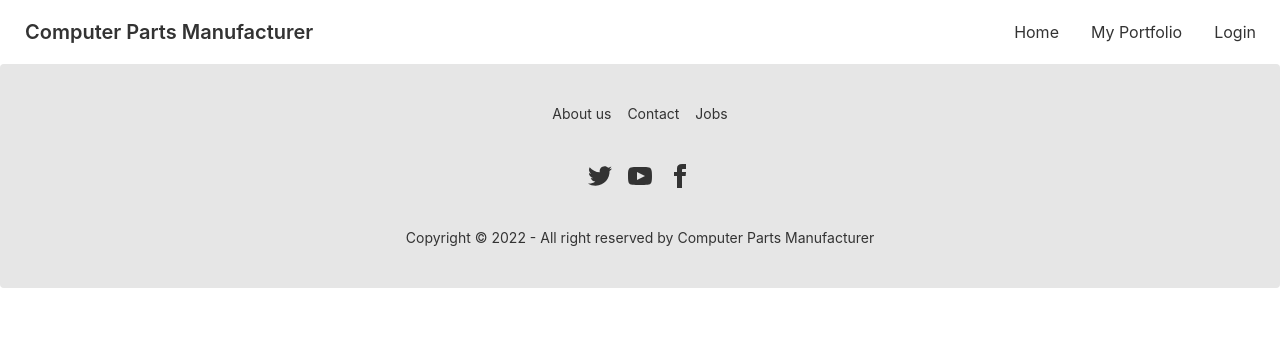
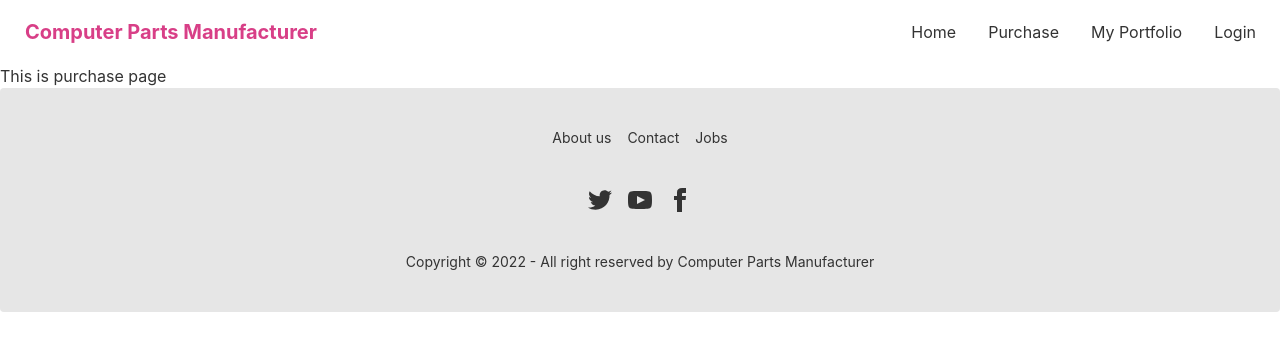
Before and after one commit to noormohammad20/computer_parts_manufacturer_website_client, a React (Create React App) app: page /purchase in a window 1280 px wide. Shown: the top 350 px of the page. Built offline with nearby package versions, Linux system fonts and the light colour scheme.

Commit message:
connect project to firebase and install firebase and react-firebase-hook and create env variable

```diff
--- a/package.json
+++ b/package.json
@@ -8,8 +8,10 @@
     "@testing-library/react": "^13.2.0",
     "@testing-library/user-event": "^13.5.0",
     "daisyui": "^2.15.0",
+    "firebase": "^9.8.1",
     "react": "^18.1.0",
     "react-dom": "^18.1.0",
+    "react-firebase-hooks": "^5.0.3",
     "react-router-dom": "^6.3.0",
     "react-scripts": "5.0.1",
     "web-vitals": "^2.1.4"
--- a/public/products.json
+++ b/public/products.json
@@ -29,7 +29,7 @@
         "description": " Silver Color, Speed Meets Style, Fly through file transfers, Stylish and tough, Password-protect files, With a durable metal case, the SanDisk Ultra Flair USB 3.0 flash drive is both sleek and ready to handle unexpected knocks.\r\n",
         "pricePerPice": 299,
         "minimumOrder": 200,
-        "availableQuantity": 2000
+        "availableQuantity": 1400
     },
     {
         "name": "Socket DDR3 Mainboard ",
--- a/src/App.js
+++ b/src/App.js
@@ -3,6 +3,7 @@ import './App.css'
 import About from './Pages/About/About'
 import Home from './Pages/Home/Home'
 import Login from './Pages/Login/Login'
+import Purchase from './Pages/Purchase/Purchase'
 import Footer from './Pages/Shared/Footer'
 import Navbar from './Pages/Shared/Navbar'
 
@@ -14,6 +15,7 @@ function App() {
         <Route path='/' element={<Home />} />
         <Route path='about' element={<About />} />
         <Route path='login' element={<Login />} />
+        <Route path='purchase' element={<Purchase />} />
       </Routes>
       <Footer />
     </div>
--- a/src/Pages/Home/ProductCards.js
+++ b/src/Pages/Home/ProductCards.js
@@ -1,4 +1,5 @@
 import React from 'react'
+import { Link } from 'react-router-dom'
 
 const ProductCards = ({ product }) => {
     const { name, image, description, pricePerPice, minimumOrder, availableQuantity } = product
@@ -14,7 +15,7 @@ const ProductCards = ({ product }) => {
                 <small className='font-bold '>Minimum Order: <span className='text-primary'> {minimumOrder}</span></small>
                 <small className='font-bold '>Available Quantity: <span className='text-primary '>{availableQuantity}</span></small>
                 <div class="card-actions">
-                    <button class="btn btn-primary">Place Order</button>
+                    <Link to='purchase' class="btn btn-primary">Place Order</Link>
                 </div>
             </div>
         </div>
--- a/src/Pages/Home/Products.js
+++ b/src/Pages/Home/Products.js
@@ -4,7 +4,7 @@ import ProductCards from './ProductCards'
 const Products = () => {
     const [products, setProducts] = useState([])
     useEffect(() => {
-        fetch('products.json')
+        fetch('http://localhost:5000/product')
             .then(res => res.json())
             .then(data => setProducts(data))
     }, [])
--- a/src/Pages/Home/ReviewCard.js
+++ b/src/Pages/Home/ReviewCard.js
@@ -3,7 +3,7 @@ import React from 'react'
 const ReviewCard = ({ review }) => {
     const { name, country, reviews, ratings } = review
     return (
-        <div class="card w-96 bg-base-100 shadow-xl">
+        <div class="card w-96 bg-base-100 mb-5 shadow-xl">
             <div class="card-body">
                 <h2 class="text-2xl text-center font-bold text-primary">{name}</h2>
                 <h2 class="text-2xl text-center font-bold text-accent">{country}</h2>
--- /dev/null
+++ b/src/Pages/Purchase/Purchase.js
@@ -0,0 +1,12 @@
+import React from 'react'
+
+const Purchase = () => {
+
+    return (
+        <div>
+            <h2>This is purchase page</h2>
+        </div>
+    )
+}
+
+export default Purchase
--- a/src/Pages/Shared/Navbar.js
+++ b/src/Pages/Shared/Navbar.js
@@ -11,15 +11,17 @@ const Navbar = () => {
                     </label>
                     <ul tabindex="0" class="menu menu-compact dropdown-content mt-3 p-2 shadow bg-base-100 rounded-box w-52">
                         <li><Link to="/">Home</Link></li>
+                        <li><Link to="/purchase">Purchase</Link></li>
                         <li><Link to="/myPortfolio">My Portfolio</Link></li>
                         <li><Link to="/login">Login</Link></li>
                     </ul>
                 </div>
-                <Link to="/" class="btn btn-ghost normal-case text-xl">Computer Parts Manufacturer</Link>
+                <Link to="/" class="btn btn-ghost normal-case text-xl text-primary font-bold">Computer Parts Manufacturer</Link>
             </div>
             <div class="navbar-end hidden lg:flex">
                 <ul class="menu menu-horizontal p-0">
                     <li><Link to="/">Home</Link></li>
+                    <li><Link to="/purchase">Purchase</Link></li>
                     <li><Link to="/myPortfolio">My Portfolio</Link></li>
                     <li><Link to="/login">Login</Link></li>
                 </ul>
--- /dev/null
+++ b/src/firebase.init.js
@@ -0,0 +1,17 @@
+import { initializeApp } from "firebase/app"
+import { getAuth } from 'firebase/auth'
+const firebaseConfig = {
+    apiKey: process.env.REACT_APP_API_KEY,
+    authDomain: process.env.REACT_APP_AUTH_DOMAIN,
+    projectId: process.env.REACT_APP_PROJECT_ID,
+    storageBucket: process.env.REACT_APP_STORAGE_BUCKET,
+    messagingSenderId: process.env.REACT_APP_MESSAGING_SENDER_ID,
+    appId: process.env.REACT_APP_APP_ID,
+}
+
+// Initialize Firebase
+const app = initializeApp(firebaseConfig)
+
+const auth = getAuth(app)
+
+export default auth
```
Also changed, not shown: 1 other file (tests, documents, lock files or other folders).
